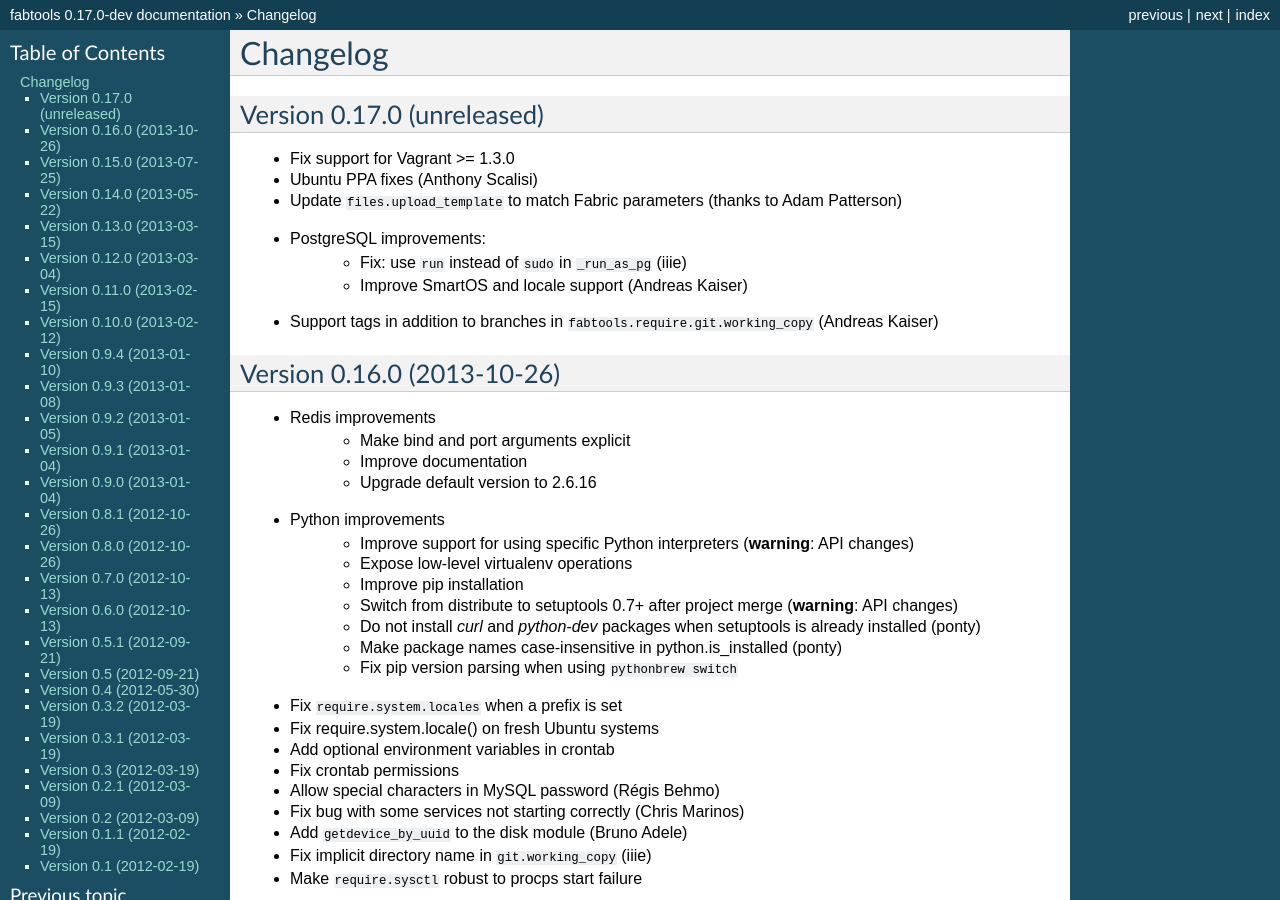
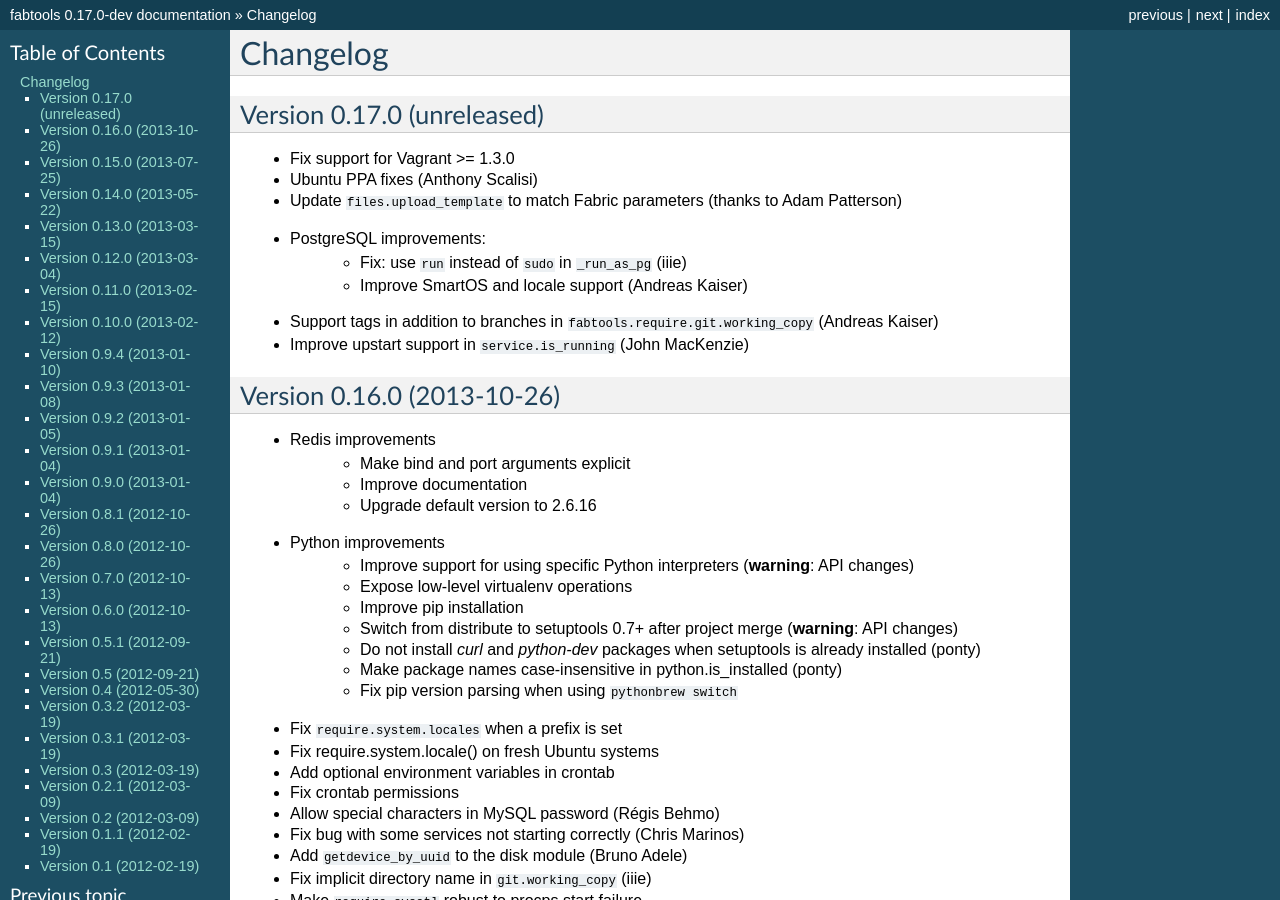
Before and after one commit to fabtools/fabtools, a Sphinx documentation site: the page built from docs/CHANGELOG.rst, in a window 1280 px wide and 900 px high. Built offline with Sphinx 7.4.7, drawn with Linux system fonts in a browser that asks for light colours.

Commit message:
Update changelog

```diff
--- a/docs/CHANGELOG.rst
+++ b/docs/CHANGELOG.rst
@@ -13,6 +13,7 @@
     * Improve SmartOS and locale support (Andreas Kaiser)
 * Support tags in addition to branches in
   ``fabtools.require.git.working_copy`` (Andreas Kaiser)
+* Improve upstart support in ``service.is_running`` (John MacKenzie)
 
 
 Version 0.16.0 (2013-10-26)
```
